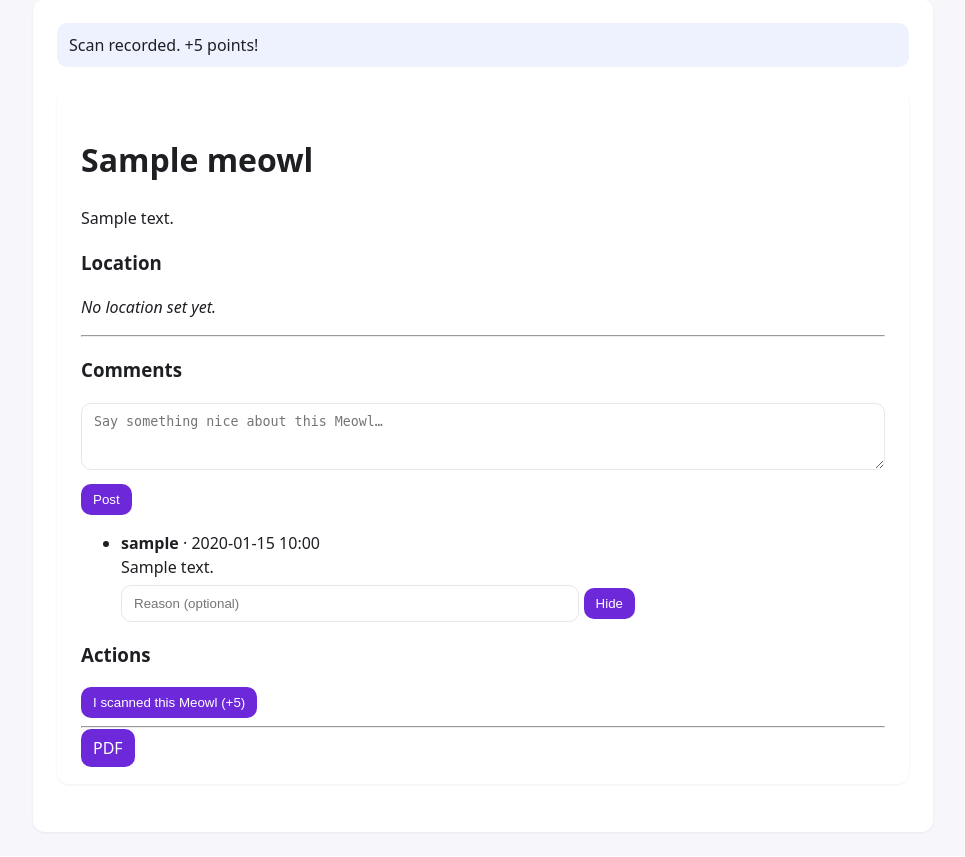
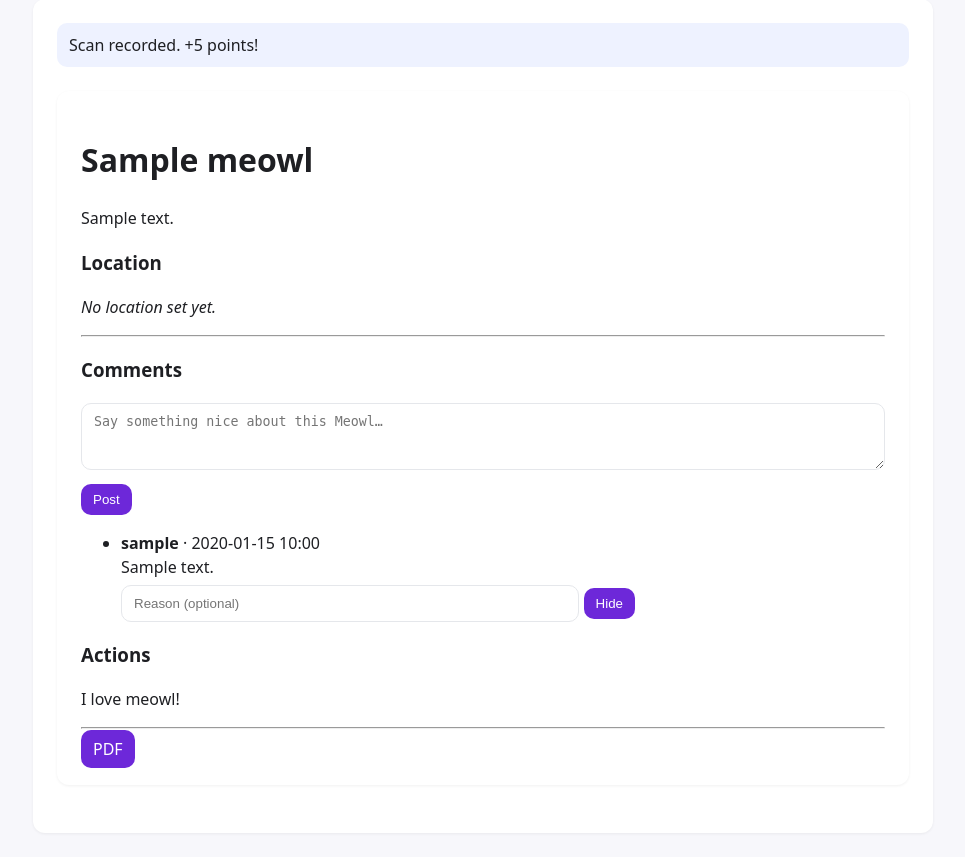
Before and after one commit to plobethus/meowl, a Django app: a page that uses templates/meowls/detail.html in a window 1280 px wide. Shown: the part 74-931 px from the top of the page, without its empty margins (157-1122 px from the left). Before the commit the page ends 908 px from the top, so only its background shows below. Run offline with Django 5.2, Linux system fonts and the light colour scheme; a user stored in the database is signed in; data comes from the database, SQL or seed files in the repository; tables that the repository leaves empty hold one stand-in row (values such as "Sample post").

Commit message:
2.1.2 updated meowl counting and scanning

```diff
--- a/meowls/views.py
+++ b/meowls/views.py
@@ -30,10 +30,12 @@ def meowl_index(request):
     meowls = (
         Meowl.objects
         .select_related("owner")
-        .filter(is_archived=False)   # <--- hide archived
+        .filter(is_archived=False)           # hide archived ones
+        .annotate(last_scan=Max("scan__created_at"))  # add last scan timestamp
         .order_by("name")
     )
     return render(request, "meowls/index.html", {"meowls": meowls})
+
 
 
 
--- a/templates/meowls/detail.html
+++ b/templates/meowls/detail.html
@@ -65,10 +65,7 @@
       <div class="card">
         <h3>Actions</h3>
         {% if user.is_authenticated %}
-          <form method="post" action="{% url 'meowls:scan' meowl.slug %}">
-            {% csrf_token %}
-            <button class="btn">I scanned this Meowl (+5)</button>
-          </form>
+          <p>I love meowl!</p>
         {% else %}
           <a class="btn" href="/accounts/login/?next={{ request.path }}">Log in to scan</a>
         {% endif %}
```
